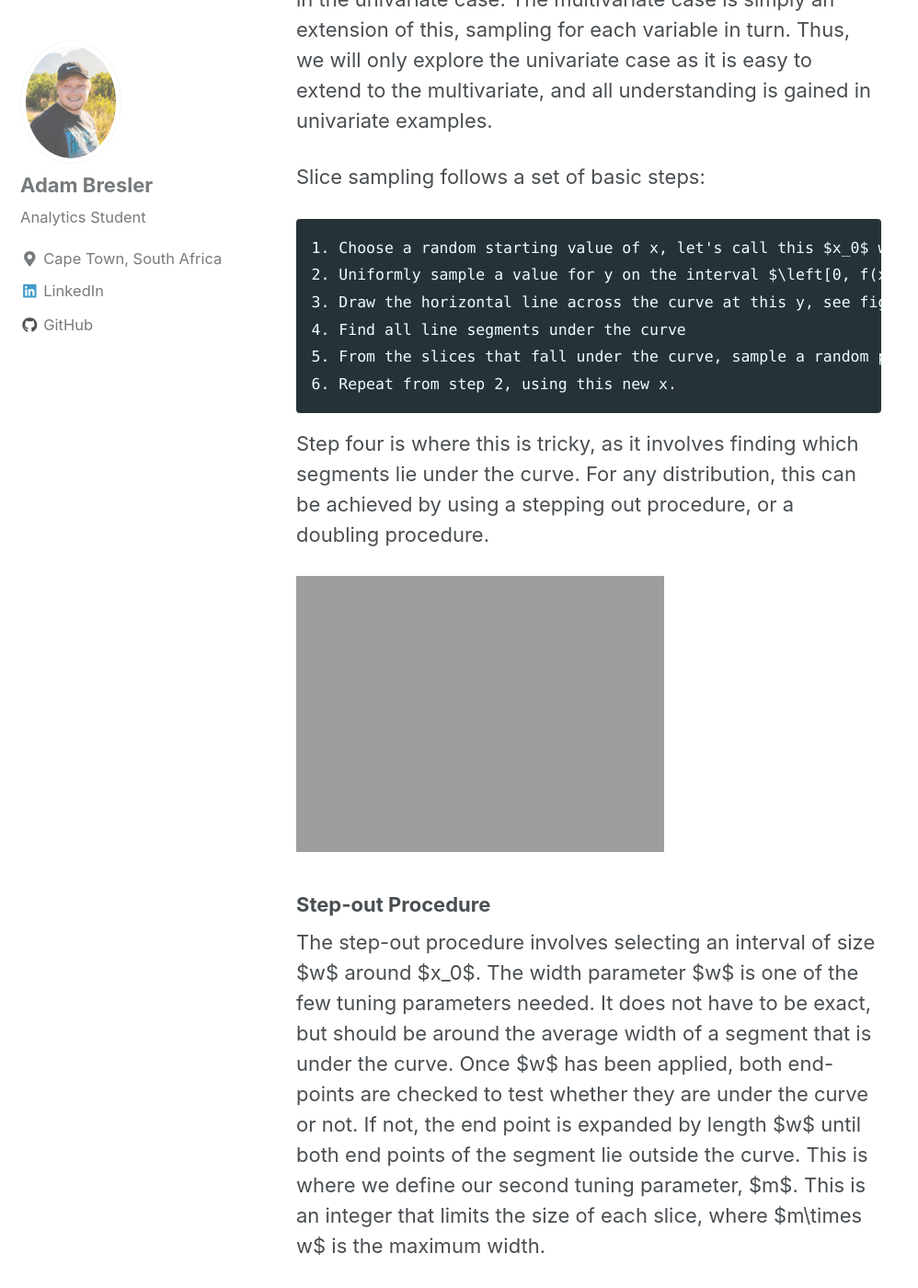
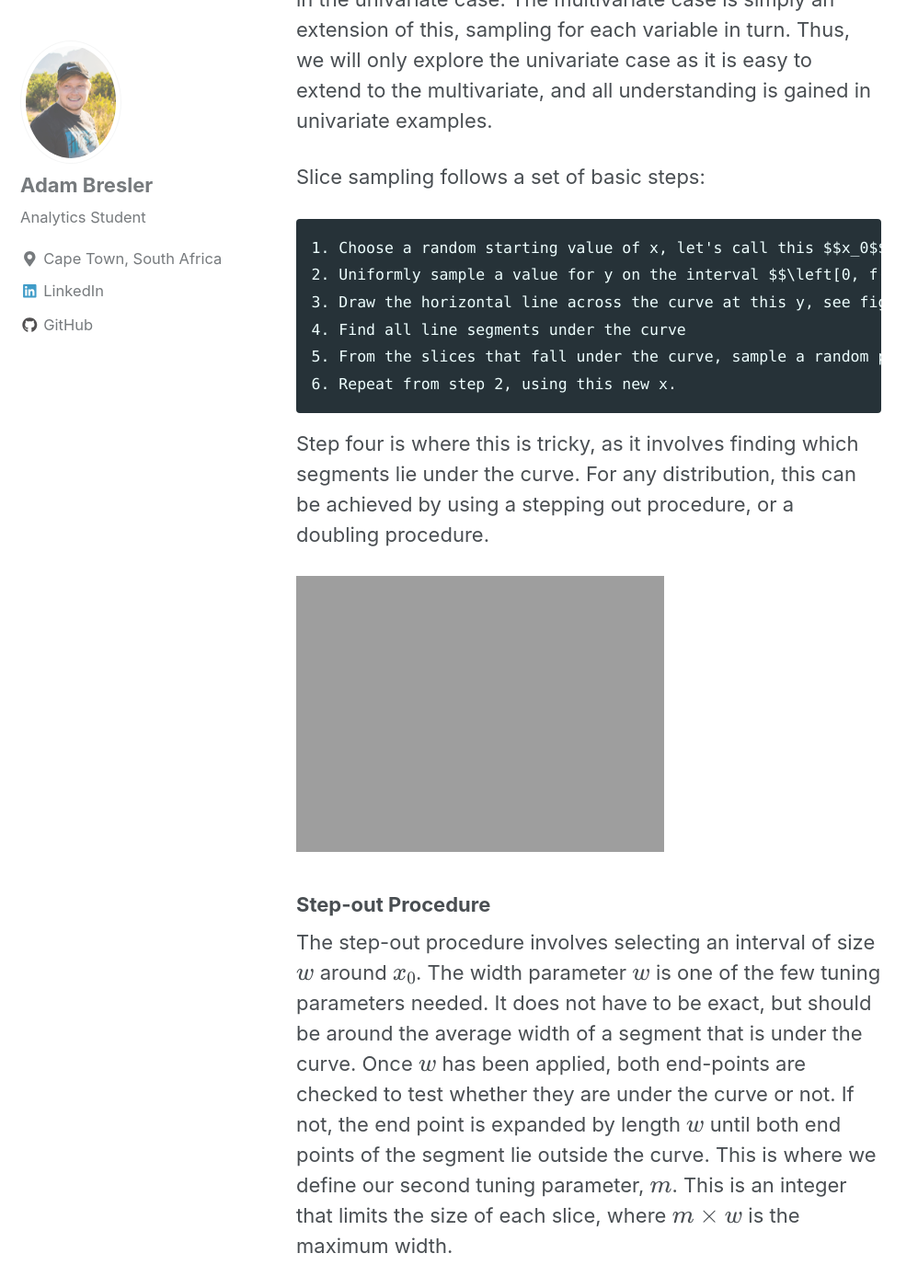
Before and after one commit to Adam-Bresler/Adam-Bresler.github.io, a Jekyll site: the page built from _posts/2020-07-20-slice.md, in a window 1280 px wide and 1400 px high, scrolled down 1597 px. Shown: the whole window at 92% size, without its empty margins (0-998 px from the left). Built offline with Jekyll 4.4.1, drawn with Linux system fonts in a browser that asks for light colours; nearby versions of some CDN libraries; formulas are drawn with MathJax 3; some of the changed text lies outside the part shown.

Commit message:
Update 2020-07-20-slice.md

````diff
--- a/_posts/2020-07-20-slice.md
+++ b/_posts/2020-07-20-slice.md
@@ -12,7 +12,7 @@ mathjax: "true"
 
 This question will investigate and implement Markov Chain Monte Carlo sampling technique slice sampling. Slice sampling allows us to draw samples from a target distribution, similar to the previous algorithms we have studied. In this method, a distribution is sampled by sampling uniformly from the region under the plot of its density function.
 
-Slice sampling has one big advantage: there is no need for a proposal distribution. We simply need our target distribution, or some $f(x)$ proportional to it, in order to sample. Slice sampling also has the added advantage of automatically resolving step size. This is controlled by the variance in Metropolis-Hastings, and removes the needed to tune this parameter.
+Slice sampling has one big advantage: there is no need for a proposal distribution. We simply need our target distribution, or some $$f(x)$$ proportional to it, in order to sample. Slice sampling also has the added advantage of automatically resolving step size. This is controlled by the variance in Metropolis-Hastings, and removes the needed to tune this parameter.
 
 However, there are a few downsides too. Firstly, the algorithm is a slower than Metropolis-Hastings and this needs to be considered if short on computing power. As will be expanded on later, it is also difficult to find the intersection point between the horizontal slice and the target distribution. Luckily, this can be combated through built-in R functions in some cases.
 
@@ -22,11 +22,11 @@ This leads us to asking, how does slice sampling actually work? The slice sampli
 Slice sampling follows a set of basic steps:
 
 
-    1. Choose a random starting value of x, let's call this $x_0$ where $f(x_0) > 0$
-    2. Uniformly sample a value for y on the interval $\left[0, f(x_0)\right]$
+    1. Choose a random starting value of x, let's call this $$x_0$$ where $$f(x_0) > 0$$
+    2. Uniformly sample a value for y on the interval $$\left[0, f(x_0)\right]$$
     3. Draw the horizontal line across the curve at this y, see figure below
     4. Find all line segments under the curve
-    5. From the slices that fall under the curve, sample a random point $(x_1,y)$
+    5. From the slices that fall under the curve, sample a random point $$(x_1,y)$$
     6. Repeat from step 2, using this new x.
 
 
@@ -35,7 +35,7 @@ Step four is where this is tricky, as it involves finding which segments lie und
 <img src="{{ site.url }}{{ site.baseurl }}/images/slice/Slice.jpg" alt="slice method">
 
 ### Step-out Procedure
-The step-out procedure involves selecting an interval of size $w$ around $x_0$. The width parameter $w$ is one of the few tuning parameters needed. It does not have to be exact, but should be around the average width of a segment that is under the curve. Once $w$ has been applied, both end-points are checked to test whether they are under the curve or not. If not, the end point is expanded by length $w$ until both end points of the segment lie outside the curve. This is where we define our second tuning parameter, $m$. This is an integer that limits the size of each slice, where $m\times w$ is the maximum width.
+The step-out procedure involves selecting an interval of size $$w$$ around $$x_0$$. The width parameter $$w$$ is one of the few tuning parameters needed. It does not have to be exact, but should be around the average width of a segment that is under the curve. Once $$w$$ has been applied, both end-points are checked to test whether they are under the curve or not. If not, the end point is expanded by length $$w$$ until both end points of the segment lie outside the curve. This is where we define our second tuning parameter, $$m$$. This is an integer that limits the size of each slice, where $$m\times w$$ is the maximum width.
 
 To understand this, we will look at some pseudo-code. We define a function that performs this step-out procedure, creating the interval that contains all the points under the curve.
 
@@ -70,9 +70,9 @@ segment = function(x_0, y, w, m){
 This algorithm is a direct interpretation of that found in and defines in R a working solution to the slice sampling method.
 
 ### Doubling
-The step-out procedure is not the only method available to us in order to create intervals. We can also use the doubling technique. This is similar to the step-out procedure. In this method, we double the size of each interval until both end points are again outside the curve. This is more efficient when our $w$ is small, and finds the desired interval much faster. The disadvantage however is that both sides are not expanded equally, and can lead to heavily skewed intervals.
+The step-out procedure is not the only method available to us in order to create intervals. We can also use the doubling technique. This is similar to the step-out procedure. In this method, we double the size of each interval until both end points are again outside the curve. This is more efficient when our $$w$$ is small, and finds the desired interval much faster. The disadvantage however is that both sides are not expanded equally, and can lead to heavily skewed intervals.
 
-Instead of defining $m$ as our limiting factor, we now instead define $p$ where $2^p\times w$ is the maximum slice size. Again, we can see how this is implemented below:
+Instead of defining $$m$$ as our limiting factor, we now instead define $$p$$ where $$2^p\times w$$ is the maximum slice size. Again, we can see how this is implemented below:
 
 ```r
 segment_doubling <- function(x_0, y, p, w){
@@ -98,9 +98,9 @@ segment_doubling <- function(x_0, y, p, w){
 ## Sampling
 Now that we have defined these different methods of finding the interval below the curve, we can proceed to the objective of the algorithm, sampling from a target distribution.
 
-As a reminder to the process, we begin by defining a starting value for x. We then draw a random number, y, between 0 and $f(x)$. We then draw a horizontal line at this y across the curve. We then do the segmenting procedure above to find an interval that lies under the curve.
+As a reminder to the process, we begin by defining a starting value for x. We then draw a random number, y, between 0 and $$f(x)$$. We then draw a horizontal line at this y across the curve. We then do the segmenting procedure above to find an interval that lies under the curve.
 
-The interval we find is uniformly sampled to find our $x_1$. If $x_1$ is still outside the curve, it becomes the new end-point, and we repeat this until $x_1$ lies within the segment. While this is not strictly needed, this is done in order to boost the efficiency of the algorithm. If using the step-out procedure, this is called shrinking. It is easy to implement, and we can see this in the code below:
+The interval we find is uniformly sampled to find our $$x_1$$. If $$x_1$$ is still outside the curve, it becomes the new end-point, and we repeat this until $$x_1$$ lies within the segment. While this is not strictly needed, this is done in order to boost the efficiency of the algorithm. If using the step-out procedure, this is called shrinking. It is easy to implement, and we can see this in the code below:
 
 ```r
 shrink_step = function(x_0, y, int){
@@ -129,7 +129,7 @@ shrink_step = function(x_0, y, int){
 ```
 
 
-This becomes a little more complicated when using the doubling procedure. This now works by cycling back through the intervals we have doubled. Thus, we first check whether the new $x_1$ is acceptable or not. We say it is acceptable when the intervals generated from the new point are either identical to the old, or these immediate intervals do not have both endpoints outside the interval. First, we define a function that checks for acceptance:
+This becomes a little more complicated when using the doubling procedure. This now works by cycling back through the intervals we have doubled. Thus, we first check whether the new $$x_1$$ is acceptable or not. We say it is acceptable when the intervals generated from the new point are either identical to the old, or these immediate intervals do not have both endpoints outside the interval. First, we define a function that checks for acceptance:
 
 ```r
 accept = function(x_0, x_1, L, R, y, w){
@@ -159,7 +159,7 @@ accept = function(x_0, x_1, L, R, y, w){
 }
 
 ```
-Now, we simply call this during our slice procedure, repeating until we accept a new $x_1$
+Now, we simply call this during our slice procedure, repeating until we accept a new $$x_1$$
 
 ```r
 shrink_doubling = function(x_0, y, int){
@@ -183,7 +183,7 @@ shrink_doubling = function(x_0, y, int){
 }
 
 ```
-After this shrinking procedure and we have our $x_1$ for the corresponding y, we store this point as our random sample. We then introduce the Markov Chain portion of our algorithm, and use $x_1$ to find our next random y value by repeating the above.
+After this shrinking procedure and we have our $$x_1$$ for the corresponding y, we store this point as our random sample. We then introduce the Markov Chain portion of our algorithm, and use $$x_1$$ to find our next random y value by repeating the above.
 
 The created a graphic, below, that illustrates this sampling process well. While it doesn't show the interval, we can get a graphical understanding of this sampling.
 
@@ -243,4 +243,4 @@ As was briefly mentioned before, now that we have an in-depth understanding of t
 
 
 ## Final Notes
-In the code the parameter is defined as 'x'. While it does give us our x coordinate, in reality we are sampling the dependent parameter in the posterior. Thus, our posterior takes the form $\pi(x|y)$ however this is flexible to any parameter for any posterior and is just a matter of notation.
+In the code the parameter is defined as 'x'. While it does give us our x coordinate, in reality we are sampling the dependent parameter in the posterior. Thus, our posterior takes the form $$\pi(x|y)$$ however this is flexible to any parameter for any posterior and is just a matter of notation.
````
